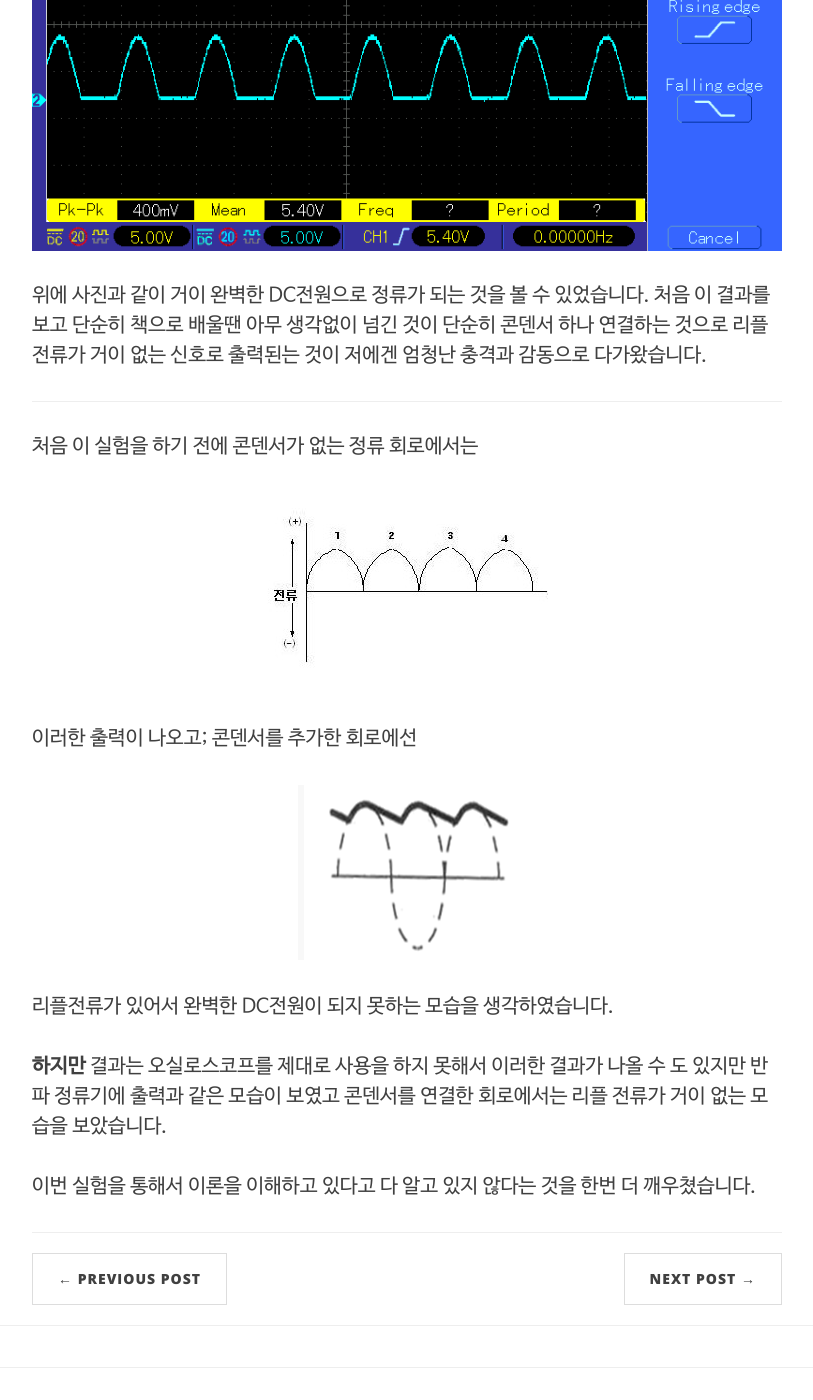
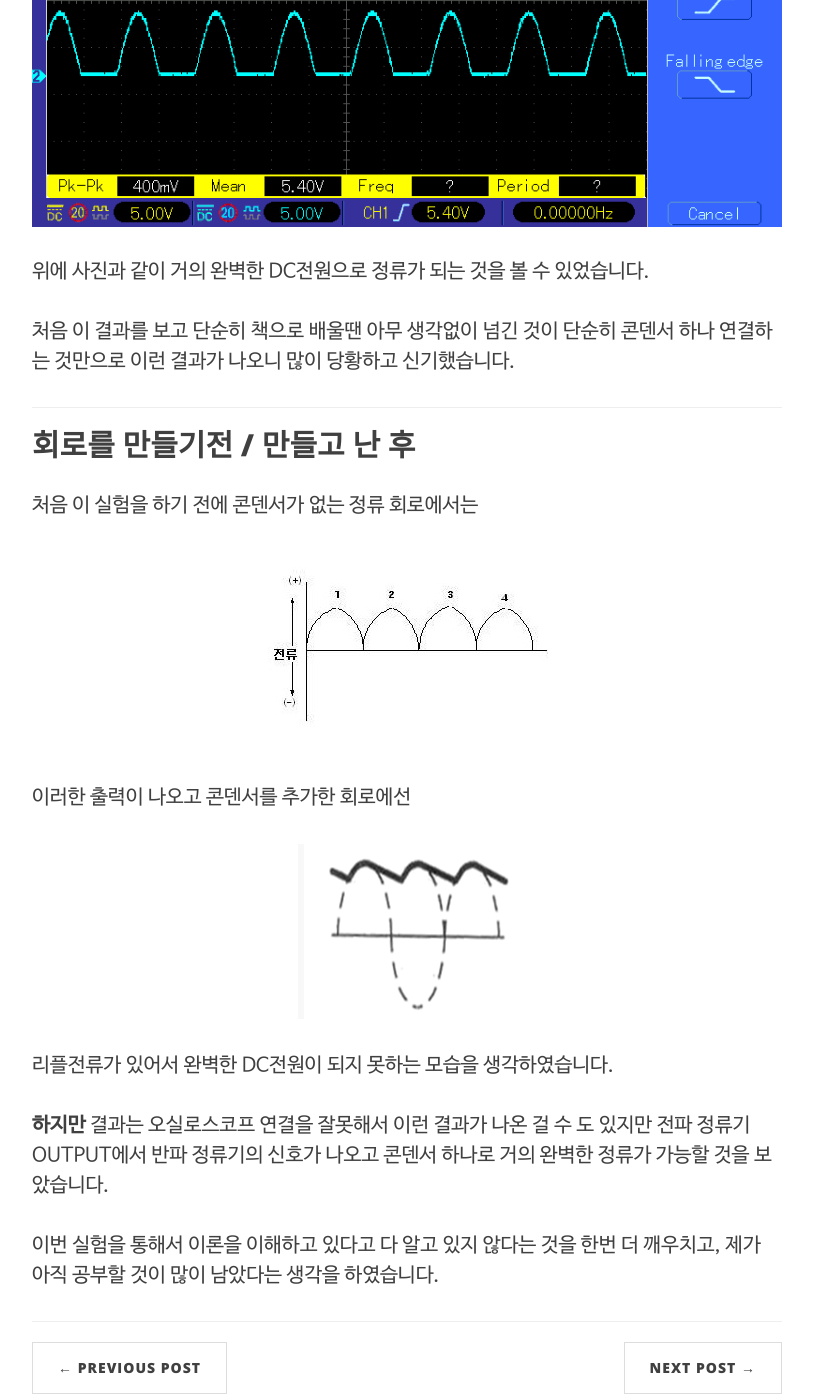
Before and after one commit to fbqweasd/fbqweasd.github.io, a Jekyll site: the page built from _posts/2019-04-03-full.md, in a window 1280 px wide and 1400 px high, scrolled down 3134 px. Shown: the whole window, without its empty margins (233-1046 px from the left). Built offline with Jekyll 4.4.1, drawn with Linux system fonts in a browser that asks for light colours; nearby versions of some CDN libraries; comment, search, counter and statistics services are not loaded; some of the changed text lies outside the part shown.

Commit message:
full update

```diff
--- a/_posts/2019-04-03-full.md
+++ b/_posts/2019-04-03-full.md
@@ -7,19 +7,19 @@ subtitle: 정류회로
 category: 개인공부
 ---
 
-이번에는 다이오드 4개를 사용해서 AC전원은 DC전원으로 정류하는 브리지 정류 회로를 만들어 보았습니다.
+이번에는 다이오드 4개를 사용해서 AC전원은 DC전원으로 정류하는 브리지 정류 회로(전파 정류가)를 만들어 보았습니다.
 
 ![작업환경](/img/2019-04-03/workspace.jpg)
 
-학교에 있는 함수발생기와 오실로스코프로 여러 가지 전기실험을 하려다 교류에 대해서 확실히 알고 싶어서 이 정류기를 만들어 보았습니다.
-
-이론상으로는 잘 알고 있는 회로지만 항상 실제로 만들면 제가 원하는 결과물이 나오지 않아서 이번에도 어떤 결과가 나올지 많이 궁금하였습니다.
+이론상으로는 잘 알고 있는 회로지만 항상 이론으로만 배운 것은 실제로 회로를 만들면 원하는 결과가 바로 나오지 않아서 이번에도 어떤 결과가 나올지 궁금하여 회로를 만들어 보았습니다
 
     주파수 : 60hz
 	전압 : 6vpp
 	파형 : sine
 
-이러한 교류 신호를 소스로 사용해서 이번 실험을 해보았습니다.
+이러한 교류 신호를 회로의 input으로 설정하고 회로를 만들었습니다.
+
+## 전파 정류기
 
 ![전파정류기_회로](/img/2019-04-03/full.png)
 
@@ -27,7 +27,8 @@ category: 개인공부
 
 ![입력출력](/img/2019-04-03/input_output.png)
 
-이렇게 정형파로 -전압이 걸리는 신호가 들어오는 파형을 -로 내려가지 않는 파형으로 만들어 줍니다.
+이렇게 정형파로 -전압이 걸리는 신호가 들어오는 파형을 -로 내려가지 않는 파형으로 만들어 주는데
+이러한 파형을 맥류(ripple current)라고 합니다.
 
 이 회로를 구성하면 당연히 저 파형이 나올 거라고 생각을 하였는데 제가 직접 오실로 스코프로 측정을 한 결과 아래 사진과 같은 결과가 나왔습니다.
 
@@ -35,30 +36,32 @@ category: 개인공부
 
   `위 파형: 출력신호 / 아래 파형 : 입력신호`
 
-역시 회로를 구성해서 원하는 결과를 얻어 내기는 힘들군요.. 이 신호는 다이오드를 1개 사용해서 정류한 회로에서 나오는 파형입니다.
+역시 한방에 원하는 결과를 얻어 내기는 힘든거 같습니다..  이 신호는 다이오드를 1개 사용해서 정류한 회로에서 나오는 반파 정류 파형입니다.
 
-저는 이 회로에 연결이 이상하게 되어있거나 오실로스코프에 프로그 위치가 이상해서 발생한 문제로 생각을 하고 1시간 동안 계속 만져 보았습니다. 하지만 다른 변화를 보지는 못하였습니다.
+그래서 회로에 문제가 있는지 살펴 보다가 좋은 결과는 얻어내지 못하고 콘덴서를 연결하여 평활회로를 만들어 연결을 해보았습니다.
 
-그 다음 정류라도 해보자 라는 마음으로 출력 신호사이에 4.7uF짜리 콘덴서를 연결하였는데
+## 평활 회로
 
 ![오실로스코프_콘덴서](/img/2019-04-03/output_add_cap.bmp)
 
-위에 사진과 같이 거이 완벽한 DC전원으로 정류가 되는 것을 볼 수 있었습니다.
-처음 이 결과를 보고 단순히 책으로 배울땐 아무 생각없이 넘긴 것이 단순히 콘덴서 하나 연결하는 것으로 리플전류가 거이 없는 신호로 출력된는 것이 저에겐 엄청난 충격과 감동으로 다가왔습니다.
+위에 사진과 같이 거의 완벽한 DC전원으로 정류가 되는 것을 볼 수 있었습니다.
 
+처음 이 결과를 보고 단순히 책으로 배울땐 아무 생각없이 넘긴 것이 단순히 콘덴서 하나 연결하는 것만으로 이런 결과가 나오니 많이 당황하고 신기했습니다.
 
 ----------
+
+## 회로를 만들기전 / 만들고 난 후
 
 처음 이 실험을 하기 전에 콘덴서가 없는 정류 회로에서는
 
 ![전파 정류 출력](/img/2019-04-03/full_outpu.jpg)
 
-이러한 출력이 나오고; 콘덴서를 추가한 회로에선
+이러한 출력이 나오고 콘덴서를 추가한 회로에선
 
 ![리플전류](/img/2019-04-03/output.png)
 
 리플전류가 있어서 완벽한 DC전원이 되지 못하는 모습을 생각하였습니다.
 
-**하지만** 결과는 오실로스코프를 제대로 사용을 하지 못해서 이러한 결과가 나올 수 도 있지만 반파 정류기에 출력과 같은 모습이 보였고 콘덴서를 연결한 회로에서는 리플 전류가 거이 없는 모습을 보았습니다.
+**하지만** 결과는 오실로스코프 연결을 잘못해서 이런 결과가 나온 걸 수 도 있지만 전파 정류기 OUTPUT에서 반파 정류기의 신호가 나오고 콘덴서 하나로 거의 완벽한 정류가 가능할 것을 보았습니다.
 
-이번 실험을 통해서 이론을 이해하고 있다고 다 알고 있지 않다는 것을 한번 더 깨우쳤습니다.
+이번 실험을 통해서 이론을 이해하고 있다고 다 알고 있지 않다는 것을 한번 더 깨우치고, 제가 아직 공부할 것이 많이 남았다는 생각을 하였습니다.
```
